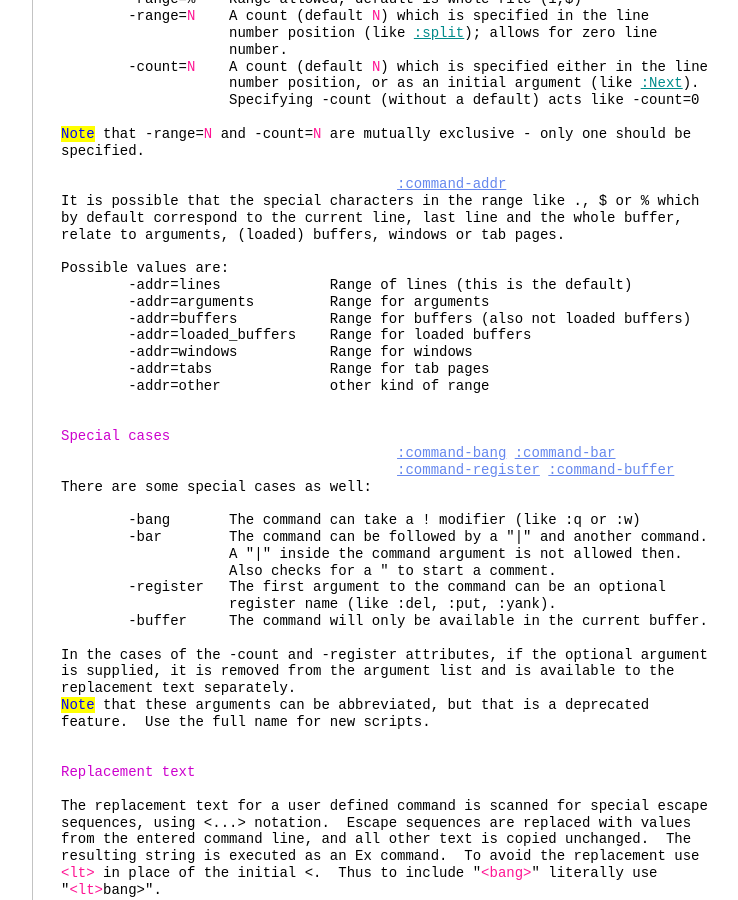
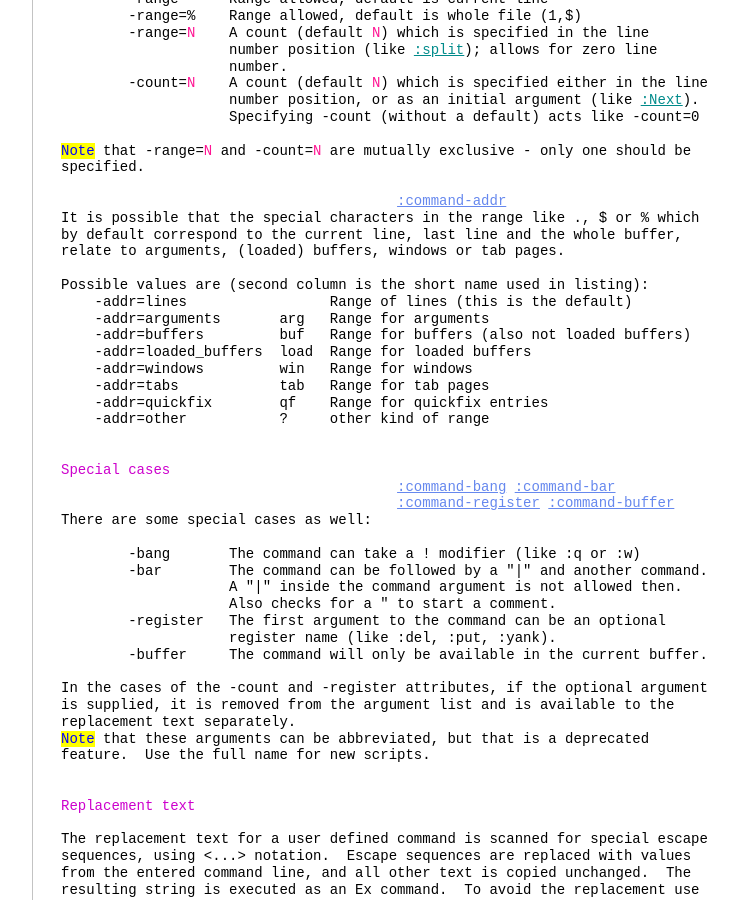
Before and after one commit to vim-jp/vimdoc-en, a Jekyll site: the page built from map.html, in a window 1280 px wide and 900 px high, scrolled down 23492 px. Shown: the whole window, without its empty margins (340-1078 px from the left). Built offline with Jekyll 4.4.1, drawn with Linux system fonts in a browser that asks for light colours; nearby versions of some CDN libraries; comment, search, counter and statistics services are not loaded; some of the changed text lies outside the part shown.

Commit message:
Generated by Travis JOB 821.1
https://travis-ci.org/vim-jp/vimdoc-en/builds/524673955

```diff
--- a/map.html
+++ b/map.html
@@ -3,7 +3,7 @@ layout: vimdoc
 helpname: 'map'
 ---
 <div id='vimCodeElement'>
-<a class="Constant" href="map.html" name="map.txt">map.txt</a>&nbsp;&nbsp;&nbsp;&nbsp;&nbsp;&nbsp; For&nbsp;<span class="Identifier">Vim version 8.1.</span>&nbsp;&nbsp;Last change: 2018 Dec 18<br>
+<a class="Constant" href="map.html" name="map.txt">map.txt</a>&nbsp;&nbsp;&nbsp;&nbsp;&nbsp;&nbsp; For&nbsp;<span class="Identifier">Vim version 8.1.</span>&nbsp;&nbsp;Last change: 2019 Apr 25<br>
 <br>
 <br>
 &nbsp;&nbsp;&nbsp;&nbsp;&nbsp;&nbsp;&nbsp;&nbsp;&nbsp;&nbsp;&nbsp;&nbsp;&nbsp;&nbsp;&nbsp;&nbsp;&nbsp;&nbsp;<span class="Identifier">VIM REFERENCE MANUAL&nbsp;&nbsp;&nbsp;&nbsp;by Bram Moolenaar</span><br>
@@ -1198,9 +1198,10 @@ scripts.<br>
 <br>
 :com[mand]&nbsp;&nbsp;&nbsp;&nbsp;&nbsp;&nbsp;&nbsp;&nbsp;&nbsp;&nbsp;&nbsp;&nbsp;&nbsp;&nbsp;&nbsp;&nbsp;&nbsp;&nbsp;&nbsp;&nbsp;&nbsp;&nbsp;&nbsp;&nbsp;&nbsp;&nbsp;&nbsp;&nbsp;&nbsp;&nbsp;&nbsp;&nbsp;&nbsp;&nbsp;&nbsp;&nbsp;&nbsp;&nbsp;&nbsp;&nbsp;&nbsp;&nbsp;&nbsp;&nbsp;&nbsp;&nbsp;<a class="Constant" href="map.html#:com" name=":com">:com</a>&nbsp;<a class="Constant" href="map.html#:command" name=":command">:command</a><br>
 &nbsp;&nbsp;&nbsp;&nbsp;&nbsp;&nbsp;&nbsp;&nbsp;&nbsp;&nbsp;&nbsp;&nbsp;&nbsp;&nbsp;&nbsp;&nbsp;&nbsp;&nbsp;&nbsp;&nbsp;&nbsp;&nbsp;&nbsp;&nbsp;List all user-defined commands.&nbsp;&nbsp;When listing commands,<br>
-&nbsp;&nbsp;&nbsp;&nbsp;&nbsp;&nbsp;&nbsp;&nbsp;&nbsp;&nbsp;&nbsp;&nbsp;&nbsp;&nbsp;&nbsp;&nbsp;&nbsp;&nbsp;&nbsp;&nbsp;&nbsp;&nbsp;&nbsp;&nbsp;the characters in the first two columns are<br>
+&nbsp;&nbsp;&nbsp;&nbsp;&nbsp;&nbsp;&nbsp;&nbsp;&nbsp;&nbsp;&nbsp;&nbsp;&nbsp;&nbsp;&nbsp;&nbsp;&nbsp;&nbsp;&nbsp;&nbsp;&nbsp;&nbsp;&nbsp;&nbsp;the characters in the first columns are:<br>
 &nbsp;&nbsp;&nbsp;&nbsp;&nbsp;&nbsp;&nbsp;&nbsp;&nbsp;&nbsp;&nbsp;&nbsp;&nbsp;&nbsp;&nbsp;&nbsp;&nbsp;&nbsp;&nbsp;&nbsp;&nbsp;&nbsp;&nbsp;&nbsp;&nbsp;&nbsp;&nbsp;&nbsp;!&nbsp;&nbsp; Command has the -bang attribute<br>
 &nbsp;&nbsp;&nbsp;&nbsp;&nbsp;&nbsp;&nbsp;&nbsp;&nbsp;&nbsp;&nbsp;&nbsp;&nbsp;&nbsp;&nbsp;&nbsp;&nbsp;&nbsp;&nbsp;&nbsp;&nbsp;&nbsp;&nbsp;&nbsp;&nbsp;&nbsp;&nbsp;&nbsp;&quot;&nbsp;&nbsp; Command has the -register attribute<br>
+&nbsp;&nbsp;&nbsp;&nbsp;&nbsp;&nbsp;&nbsp;&nbsp;&nbsp;&nbsp;&nbsp;&nbsp;&nbsp;&nbsp;&nbsp;&nbsp;&nbsp;&nbsp;&nbsp;&nbsp;&nbsp;&nbsp;&nbsp;&nbsp;&nbsp;&nbsp;&nbsp;&nbsp;|&nbsp;&nbsp; Command has the -bar attribute<br>
 &nbsp;&nbsp;&nbsp;&nbsp;&nbsp;&nbsp;&nbsp;&nbsp;&nbsp;&nbsp;&nbsp;&nbsp;&nbsp;&nbsp;&nbsp;&nbsp;&nbsp;&nbsp;&nbsp;&nbsp;&nbsp;&nbsp;&nbsp;&nbsp;&nbsp;&nbsp;&nbsp;&nbsp;b&nbsp;&nbsp; Command is local to current buffer<br>
 &nbsp;&nbsp;&nbsp;&nbsp;&nbsp;&nbsp;&nbsp;&nbsp;&nbsp;&nbsp;&nbsp;&nbsp;&nbsp;&nbsp;&nbsp;&nbsp;&nbsp;&nbsp;&nbsp;&nbsp;&nbsp;&nbsp;&nbsp;&nbsp;(see below for details on attributes)<br>
 &nbsp;&nbsp;&nbsp;&nbsp;&nbsp;&nbsp;&nbsp;&nbsp;&nbsp;&nbsp;&nbsp;&nbsp;&nbsp;&nbsp;&nbsp;&nbsp;&nbsp;&nbsp;&nbsp;&nbsp;&nbsp;&nbsp;&nbsp;&nbsp;The list can be filtered on command name with<br>
@@ -1405,14 +1406,15 @@ It is possible that the special characters in the range like ., $ or % which<br>
 by default correspond to the current line, last line and the whole buffer,<br>
 relate to arguments, (loaded) buffers, windows or tab pages.<br>
 <br>
-Possible values are:<br>
-&nbsp;&nbsp;&nbsp;&nbsp;&nbsp;&nbsp;&nbsp;&nbsp;-addr=lines&nbsp;&nbsp;&nbsp;&nbsp;&nbsp;&nbsp;&nbsp;&nbsp;&nbsp;&nbsp;&nbsp;&nbsp; Range of lines (this is the default)<br>
-&nbsp;&nbsp;&nbsp;&nbsp;&nbsp;&nbsp;&nbsp;&nbsp;-addr=arguments&nbsp;&nbsp;&nbsp;&nbsp;&nbsp;&nbsp;&nbsp;&nbsp; Range for arguments<br>
-&nbsp;&nbsp;&nbsp;&nbsp;&nbsp;&nbsp;&nbsp;&nbsp;-addr=buffers&nbsp;&nbsp;&nbsp;&nbsp;&nbsp;&nbsp;&nbsp;&nbsp;&nbsp;&nbsp; Range for buffers (also not loaded buffers)<br>
-&nbsp;&nbsp;&nbsp;&nbsp;&nbsp;&nbsp;&nbsp;&nbsp;-addr=loaded_buffers&nbsp;&nbsp;&nbsp;&nbsp;Range for loaded buffers<br>
-&nbsp;&nbsp;&nbsp;&nbsp;&nbsp;&nbsp;&nbsp;&nbsp;-addr=windows&nbsp;&nbsp;&nbsp;&nbsp;&nbsp;&nbsp;&nbsp;&nbsp;&nbsp;&nbsp; Range for windows<br>
-&nbsp;&nbsp;&nbsp;&nbsp;&nbsp;&nbsp;&nbsp;&nbsp;-addr=tabs&nbsp;&nbsp;&nbsp;&nbsp;&nbsp;&nbsp;&nbsp;&nbsp;&nbsp;&nbsp;&nbsp;&nbsp;&nbsp;&nbsp;Range for tab pages<br>
-&nbsp;&nbsp;&nbsp;&nbsp;&nbsp;&nbsp;&nbsp;&nbsp;-addr=other&nbsp;&nbsp;&nbsp;&nbsp;&nbsp;&nbsp;&nbsp;&nbsp;&nbsp;&nbsp;&nbsp;&nbsp; other kind of range<br>
+Possible values are (second column is the short name used in listing):<br>
+&nbsp;&nbsp;&nbsp;&nbsp;-addr=lines&nbsp;&nbsp;&nbsp;&nbsp;&nbsp;&nbsp;&nbsp;&nbsp;&nbsp;&nbsp;&nbsp;&nbsp;&nbsp;&nbsp;&nbsp;&nbsp; Range of lines (this is the default)<br>
+&nbsp;&nbsp;&nbsp;&nbsp;-addr=arguments&nbsp;&nbsp;&nbsp;&nbsp;&nbsp;&nbsp; arg&nbsp;&nbsp; Range for arguments<br>
+&nbsp;&nbsp;&nbsp;&nbsp;-addr=buffers&nbsp;&nbsp;&nbsp;&nbsp;&nbsp;&nbsp;&nbsp;&nbsp; buf&nbsp;&nbsp; Range for buffers (also not loaded buffers)<br>
+&nbsp;&nbsp;&nbsp;&nbsp;-addr=loaded_buffers&nbsp;&nbsp;load&nbsp;&nbsp;Range for loaded buffers<br>
+&nbsp;&nbsp;&nbsp;&nbsp;-addr=windows&nbsp;&nbsp;&nbsp;&nbsp;&nbsp;&nbsp;&nbsp;&nbsp; win&nbsp;&nbsp; Range for windows<br>
+&nbsp;&nbsp;&nbsp;&nbsp;-addr=tabs&nbsp;&nbsp;&nbsp;&nbsp;&nbsp;&nbsp;&nbsp;&nbsp;&nbsp;&nbsp;&nbsp;&nbsp;tab&nbsp;&nbsp; Range for tab pages<br>
+&nbsp;&nbsp;&nbsp;&nbsp;-addr=quickfix&nbsp;&nbsp;&nbsp;&nbsp;&nbsp;&nbsp;&nbsp;&nbsp;qf&nbsp;&nbsp;&nbsp;&nbsp;Range for quickfix entries<br>
+&nbsp;&nbsp;&nbsp;&nbsp;-addr=other&nbsp;&nbsp;&nbsp;&nbsp;&nbsp;&nbsp;&nbsp;&nbsp;&nbsp;&nbsp; ?&nbsp;&nbsp;&nbsp;&nbsp; other kind of range<br>
 <br>
 <br>
 <span class="PreProc">Special cases</span><br>
```
